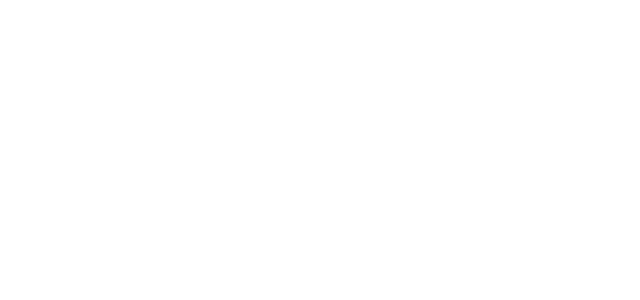
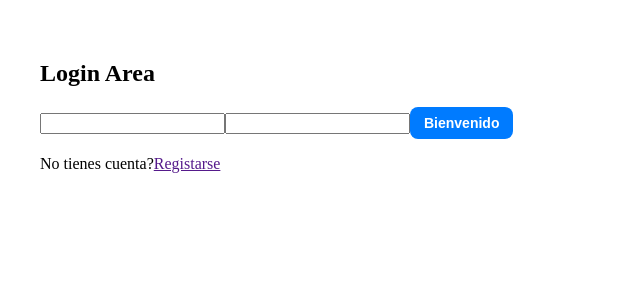
Before and after one commit to Mauricio-mty/react-practice, a React (Vite) app: page / in a window 1280 px wide. Before the commit this address had no page. Shown: the top 300 px of the page, without its empty margins (0-640 px from the left). Built offline with nearby package versions, Linux system fonts and the light colour scheme.

Commit message:
First feature Login-form

```diff
--- a/src/App.tsx
+++ b/src/App.tsx
@@ -4,12 +4,14 @@
 import Home from './pages/Home';
 import Write from './pages/Write';
 import Option from './pages/Options';
+import Login from './pages/Login';
 
 function App(){
 
   return(
     <div>
       <Routes>
+        <Route path="/" element={<Login/>} />
         <Route path="/home" element={<Home/>} />
         <Route path="/write" element={<Write/>} />
         <Route path="/option" element={<Option/>} />
--- /dev/null
+++ b/src/components/features/LoginForm.tsx
@@ -0,0 +1,49 @@
+import {React,useState} from "react";
+import Input from "../Input";
+import Button from "../Button";
+
+
+const LoginForm: React.FC = () => {
+
+    const [credentials,setCredentials]=useState({mail:'',password:''});
+
+    const handleCredentialChange=(event)=>{
+        const{name,value}=event.target;
+        setCredentials(prevState=>({
+            ...prevState,
+            [name]:value
+
+        }));
+    };
+
+    const handleClick=()=>{
+        alert("Login");
+    };
+
+    return(
+
+        <form>
+            <Input
+                type="email"
+                value={credentials.mail}
+                label="Email"
+                name="correo"
+                placeholder=""
+                onChange={handleCredentialChange}
+            />
+            <Input
+
+                type="password"
+                value={credentials.password}
+                label="Passwrod"
+                name="clave"
+                placeholder=""
+                onChange={handleCredentialChange}
+            />
+            <Button text="Bienvenido" variant="primary" onClick={handleClick} />
+        </form>
+
+    );
+};
+
+export default LoginForm;
--- /dev/null
+++ b/src/pages/Login.tsx
@@ -0,0 +1,15 @@
+import React from "react";
+import LoginForm from "../components/features/LoginForm";
+
+
+const Login:React.FC=()=>{
+    return(
+        <div>
+            <h2>Login Area</h2>
+            <LoginForm/>
+            <p>No tienes cuenta?<a href="">Registarse</a></p>
+        </div>
+    );
+};
+
+export default Login;
```
